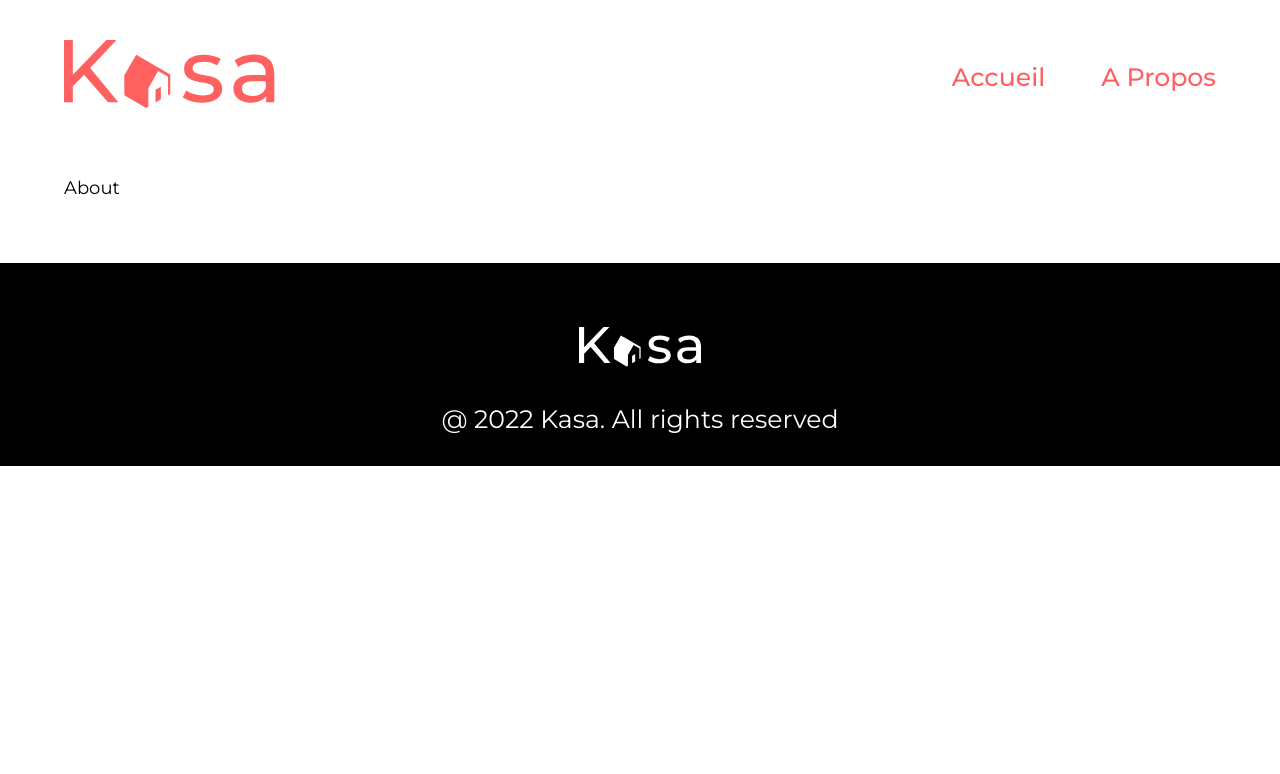
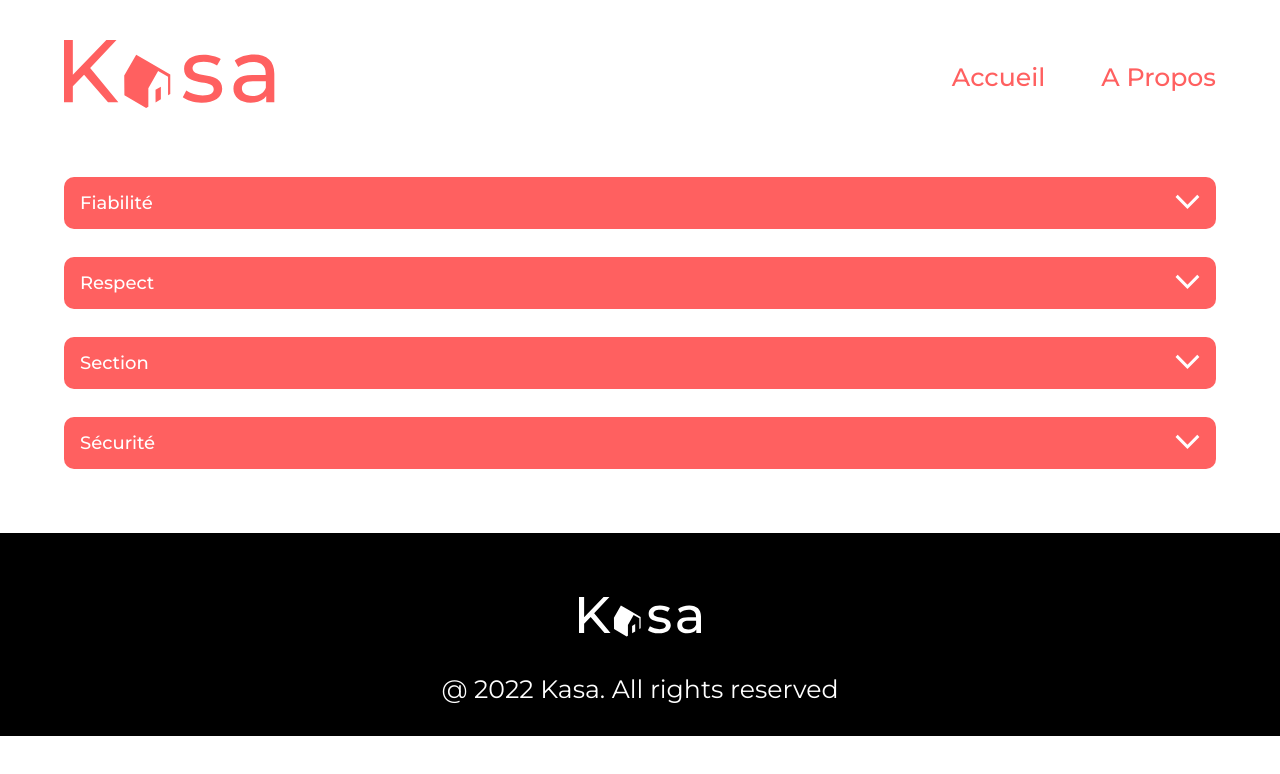
Before and after one commit to yann-lcrx/YannickLacroix_DFE11_23072022, a React (Create React App) app: page /about in a window 1280 px wide. Shown: the top 774 px of the page. Built offline with nearby package versions, Linux system fonts and the light colour scheme.

Commit message:
feat: add about page

```diff
--- a/src/components/DropdownSection.jsx
+++ b/src/components/DropdownSection.jsx
@@ -4,18 +4,22 @@ import styles from "../styles/components/DropdownSection.module.scss";
 /**
  * Togglable dropdown menu with a title and text content
  * @param {{title: string, content: ReactNode}} props
- * @returns
+ * @returns JSX
  */
 function DropdownSection({ title, content }) {
   const [isOpen, setIsOpen] = useState(false);
 
-  const handleClick = () => setIsOpen(!isOpen);
+  const handleToggle = () => setIsOpen(!isOpen);
 
-  const handleKeyboard = (event) => event.key === " " && setIsOpen(!isOpen);
+  const handleKeyboard = (event) => event.key === " " && handleToggle();
 
   return (
-    <section className={styles.DropdownSection} tabIndex={0}>
-      <header onClick={handleClick} onKeyUp={handleKeyboard}>
+    <section
+      className={styles.DropdownSection}
+      tabIndex={0}
+      onKeyUp={handleKeyboard}
+    >
+      <header onClick={handleToggle}>
         <h2>{title}</h2>
         <div>
           {isOpen ? (
--- a/src/components/Gallery.jsx
+++ b/src/components/Gallery.jsx
@@ -4,7 +4,7 @@ import styles from "../styles/components/Gallery.module.scss";
 /**
  * Displays given set of pictures within a slideshow
  * @param {{pictures: string[], alternativeText: string}} props
- * @returns
+ * @returns JSX
  */
 function Gallery({ pictures }) {
   const [currentIndex, setCurrentIndex] = useState(0);
--- a/src/components/StayItem.jsx
+++ b/src/components/StayItem.jsx
@@ -4,7 +4,7 @@ import "../styles/components/StayItem.scss";
 /**
  * preview item card for a stay
  * @param {{name: string, cover: string, id: string}} props
- * @returns
+ * @returns JSX
  */
 function StayItem({ name, cover, id }) {
   return (
--- a/src/components/Tag.jsx
+++ b/src/components/Tag.jsx
@@ -3,7 +3,7 @@ import styles from "../styles/components/Tag.module.scss";
 /**
  * Chip element for stay tags
  * @param {{content: string}} props
- * @returns
+ * @returns JSX
  */
 function Tag({ content }) {
   return <li className={styles.Tag}>{content}</li>;
--- a/src/pages/About.jsx
+++ b/src/pages/About.jsx
@@ -1,5 +1,54 @@
+import DropdownSection from "../components/DropdownSection";
+import styles from "../styles/pages/About.module.scss";
+
 function AboutPage() {
-  return <main>About</main>;
+  return (
+    <main className={styles.About}>
+      <DropdownSection
+        title="Fiabilité"
+        content={
+          <p>
+            Les annonces postées sur Kasa garantissent une fiabilité totale. Les
+            photos sont conformes aux logements, et toutes les informations sont
+            régulièrement vérifiées par nos équipes.
+          </p>
+        }
+      />
+      <DropdownSection
+        title="Respect"
+        content={
+          <p>
+            La bienveillance fait partie des valeurs fondatrices de Kasa. Tout
+            comportement discriminatoire ou de perturbation du voisinage
+            entraînera une exclusion de notre plateforme.
+          </p>
+        }
+      />
+      <DropdownSection
+        title="Section"
+        content={
+          <p>
+            Nos équipes se tiennent à votre disposition pour vous fournir une
+            expérience parfaite. N'hésitez pas à nous contacter si vous avez la
+            moindre question.
+          </p>
+        }
+      />
+      <DropdownSection
+        title="Sécurité"
+        content={
+          <p>
+            La sécurité est la priorité de Kasa. Aussi bien pour nos hôtes que
+            pour les voyageurs, chaque logement correspond aux critères de
+            sécurité établis par nos services. En laissant une note aussi bien à
+            l'hôte qu'au locataire, cela permet à nos équipes de vérifier que
+            les standards sont bien respectés. Nous organisons également des
+            ateliers sur la sécurité domestique pour nos hôtes.
+          </p>
+        }
+      />
+    </main>
+  );
 }
 
 export default AboutPage;
--- a/src/styles/components/DropdownSection.module.scss
+++ b/src/styles/components/DropdownSection.module.scss
@@ -4,6 +4,7 @@
   width: 100%;
 
   header {
+    cursor: pointer;
     position: relative;
     z-index: 1;
     background-color: $color-primary;
@@ -22,8 +23,7 @@
     color: $color-primary;
     background-color: $color-grey-90;
     border-radius: $radius-md;
-    height: 249px - 5 * $mu -6.5 * $mu;
-    padding: 5 * $mu 1.5 * $mu 6.5 * $mu 2.5 * $mu;
+    padding: 5 * $mu 1.5 * $mu 2.5 * $mu 2.5 * $mu;
   }
 
   h2 {
--- a/src/styles/components/Gallery.module.scss
+++ b/src/styles/components/Gallery.module.scss
@@ -19,6 +19,9 @@
     display: flex;
     justify-content: space-between;
     width: 100%;
+    img {
+      cursor: pointer;
+    }
   }
 
   p {
--- /dev/null
+++ b/src/styles/pages/About.module.scss
@@ -0,0 +1,7 @@
+@import "../variables";
+
+.About {
+  display: flex;
+  flex-direction: column;
+  gap: 3.5 * $mu;
+}
```
